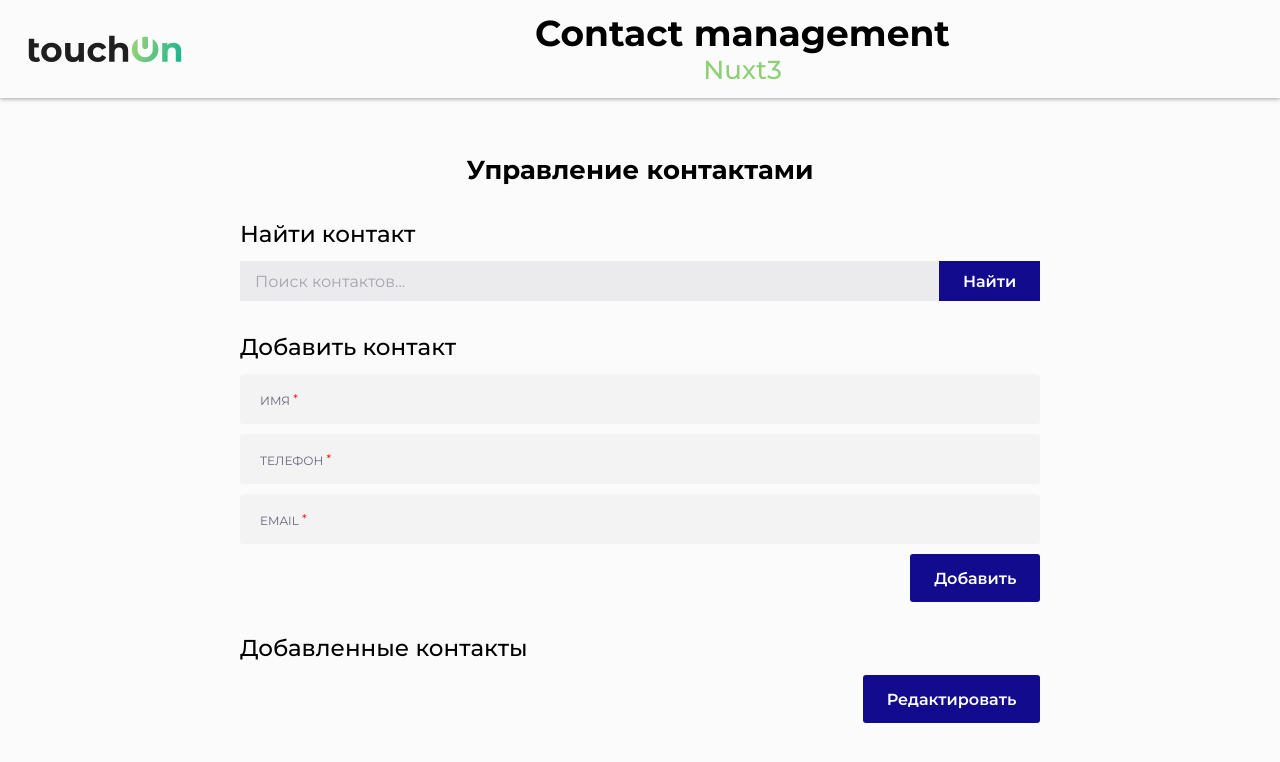
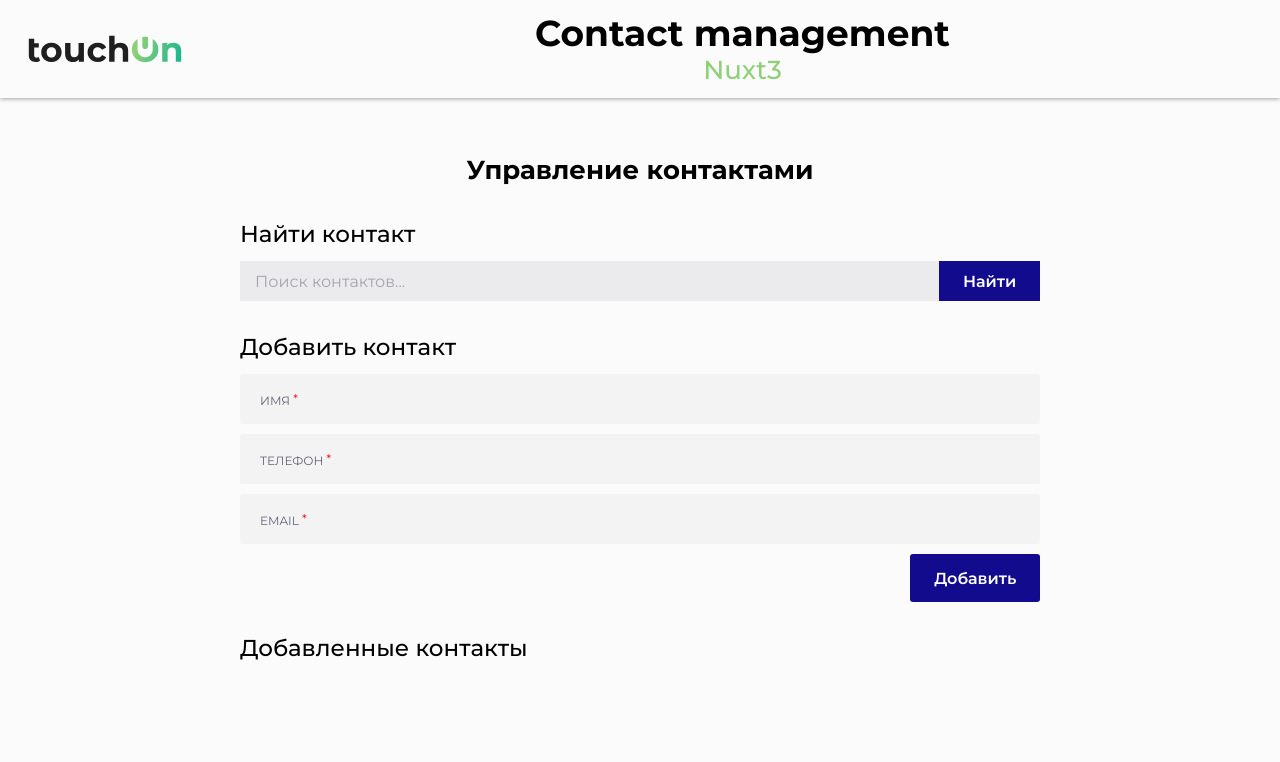
Before and after one commit to ruvick/contact-management, a Nuxt app: page / in a window 1280 px wide. Shown: the top 762 px of the page. Built offline with nearby package versions, Linux system fonts and the light colour scheme.

Commit message:
Компонент результата

```diff
--- a/app.vue
+++ b/app.vue
@@ -69,7 +69,7 @@
 
 					<h1 class="control__title">Управление контактами</h1>
 
-					<form class="control__form">
+					<div class="control__form">
 
 						<SearchBar @search="handleSearch" />
 
@@ -79,16 +79,18 @@
 							:currentContact="currentContact"
 						/>
 
-						<div class="control__add add-control">
-							<div class="add-control__title">Добавленные контакты</div>
+						<div class="control__result result-control">
+							<div class="result-control__title">Добавленные контакты</div>
 
-							<div class="add-control__inner">
-								<button type="button" class="add-control__btn btn">Редактировать</button>
-							</div>
+							<ContactList
+								:contacts="filteredContacts"
+								@editContact="setCurrentContact"
+								@deleteContact="deleteContact"
+							/>
 
 						</div>
 
-				</form>
+					</div>
 
 				</div>
 			</section>
@@ -112,7 +114,7 @@
 
  </template>
 
- <style scoped lang="scss">
+ <style lang="scss">
 
 	.control {
 
@@ -142,6 +144,8 @@
 			}
 			&__add {
 			}
+			&__result {
+			}
 	}
 
 	.add-control {
@@ -167,6 +171,28 @@
 		}
 	}
 
+	.result-control {
+
+&__title {
+	font-size: 1.4375rem;
+	font-weight: 500;
+	&:not(:last-child){
+		margin-bottom: 0.9375rem;
+	}
+}
+
+&__inner {
+}
+&__field {
+	&:not(:last-child){
+		margin-bottom: 0.625rem;
+	}
+}
+&__btn {
+	display: flex;
+	margin-left: auto;
+}
+}
 
 
 
@@ -179,7 +205,7 @@
 
 	.page {
 		&__control {
-			padding: 3.4375rem 0;
+			padding: 3.4375rem 0 5.3125rem 0;
 		}
 	}
 
--- a/components/ContactForm.vue
+++ b/components/ContactForm.vue
@@ -48,9 +48,9 @@
 
 <template>
 
-	<form @submit.prevent="submitForm" class="control__add add-control">
+	<div class="control__add add-control">
 		<div class="add-control__title">Добавить контакт</div>
-		<div class="add-control__inner">
+		<form @submit.prevent="submitForm" class="add-control__inner">
 
 			<div class="add-control__field field">
 				<input id="input" class="field__input" name="form[]" autocomplete="off" type="name" placeholder=" "
@@ -72,8 +72,8 @@
 
 			<button type="submit" class="add-control__btn btn">{{ isEditing ? 'Обновить' : 'Добавить' }}</button>
 
-		</div>
-	</form>
+		</form>
+	</div>
 
  </template>
 
--- a/components/ContactList.vue
+++ b/components/ContactList.vue
@@ -1,13 +1,3 @@
-<template>
-	<ul>
-	  <li v-for="(contact, index) in contacts" :key="contact.id">
-		 {{ contact.name }} - {{ contact.phone }} - {{ contact.email }}
-		 <button @click="editContact(index)">Редактировать</button>
-		 <button @click="deleteContact(index)">Удалить</button>
-	  </li>
-	</ul>
- </template>
-
 <script setup>
 	import { defineProps } from 'vue';
 
@@ -29,6 +19,43 @@
 	};
 </script>
 
- <style scoped>
- /* Стили для списка контактов */
+
+<template>
+
+<!-- <div class="add-control__inner"> -->
+
+<!-- <button type="button" class="add-control__btn btn">Редактировать</button> -->
+<!-- </div> -->
+
+	<ul>
+	  <li v-for="(contact, index) in contacts" :key="contact.id">
+		 {{ contact.name }} - {{ contact.phone }} - {{ contact.email }}
+		 <button @click="editContact(index)">Редактировать</button>
+		 <button @click="deleteContact(index)">Удалить</button>
+	  </li>
+	</ul>
+
+ </template>
+
+ <style scoped lang="scss">
+ 		.add-control {
+			&__title {
+				font-size: 1.4375rem;
+				font-weight: 500;
+				&:not(:last-child){
+					margin-bottom: 0.9375rem;
+				}
+			}
+			&__inner {
+			}
+			&__field {
+				&:not(:last-child){
+					margin-bottom: 0.625rem;
+				}
+			}
+			&__btn {
+				display: flex;
+				margin-left: auto;
+			}
+	}
  </style>
```
Lines whose indentation alone changed are shown as unchanged.
